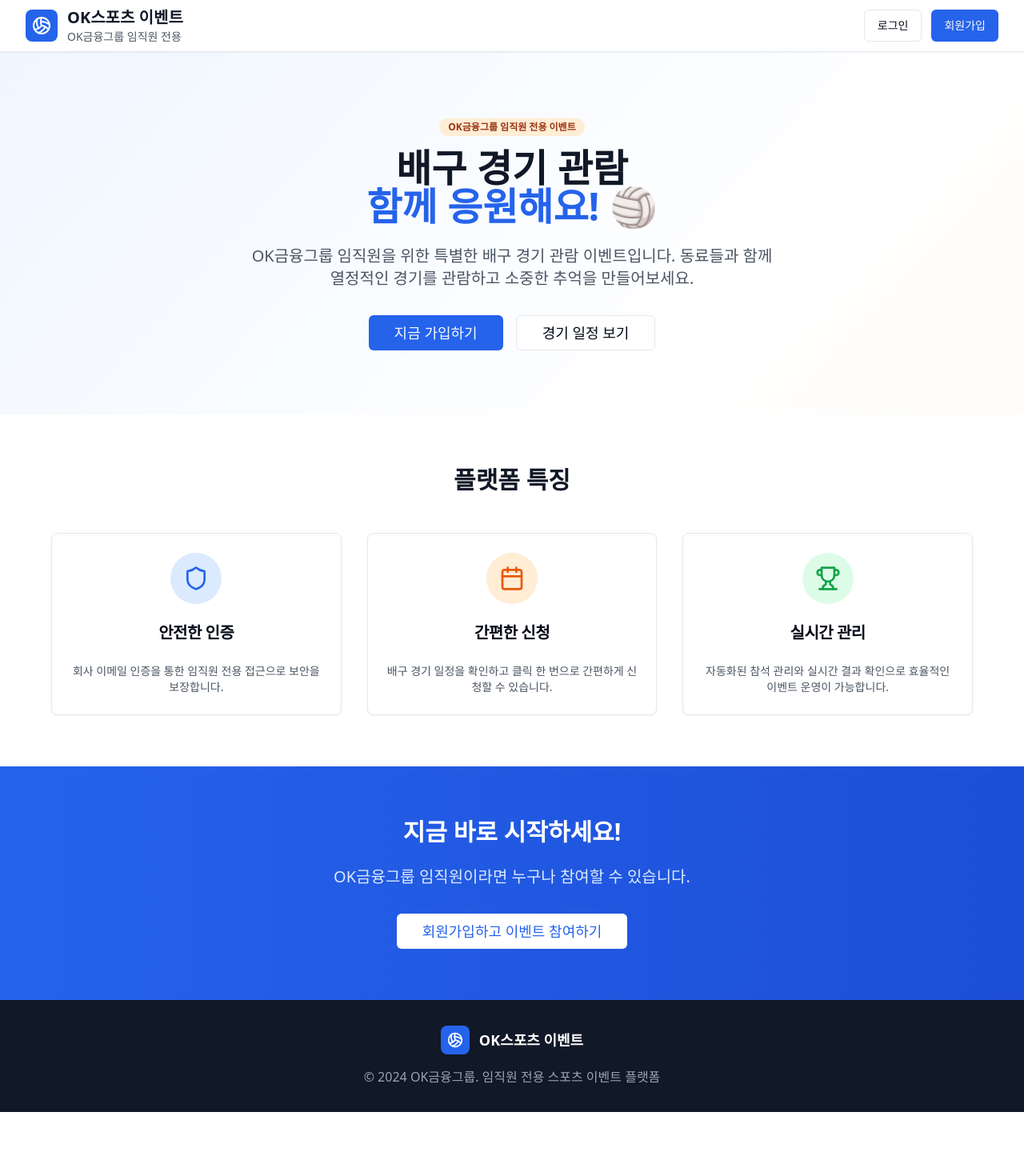
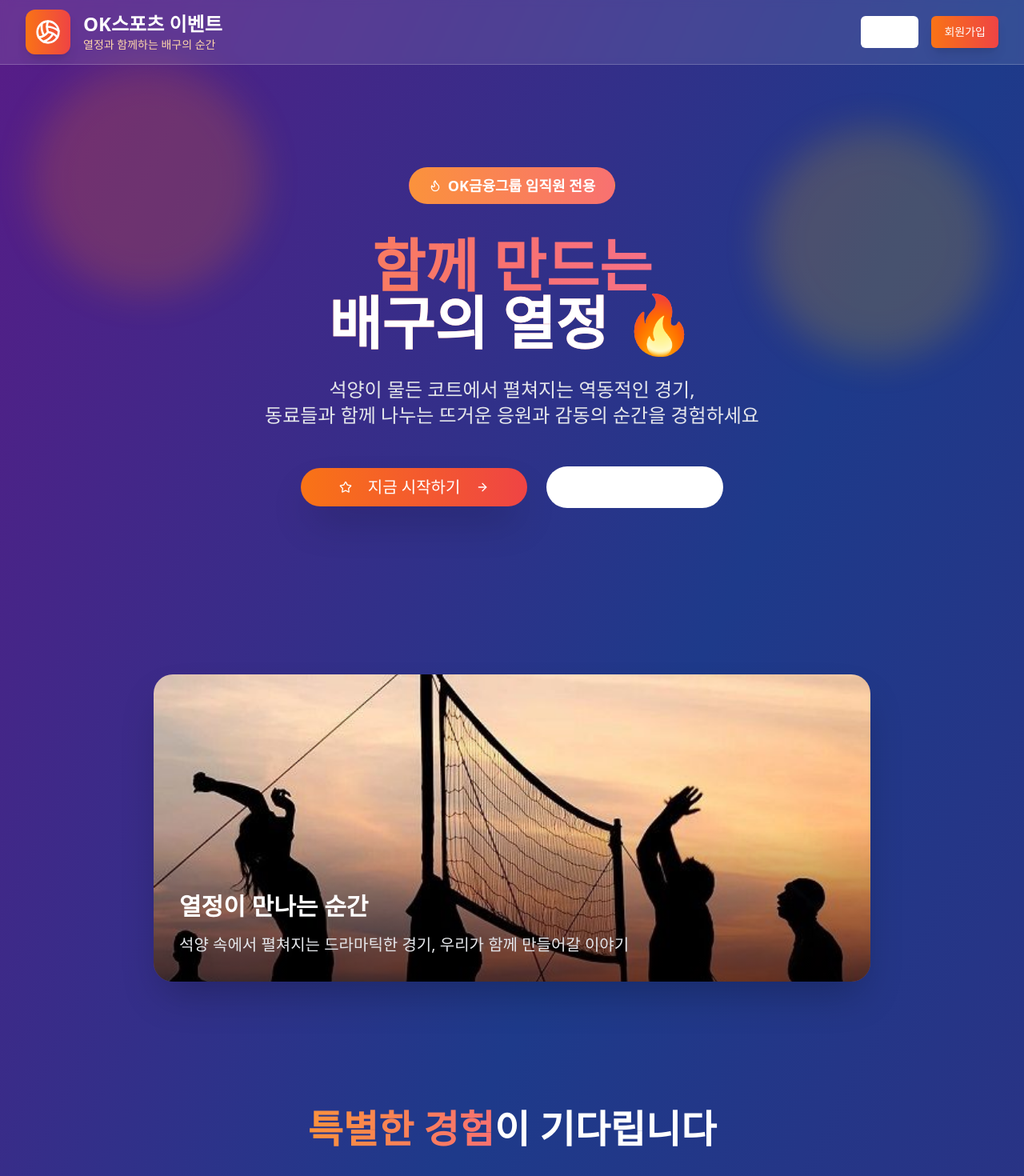
Before and after one commit to AhnJaeMin99/OK-Savings-Bank-Volleyball-Support-Team, a React (Vite) app: page / in a window 1280 px wide. Shown: the top 1470 px of the page at 80% size. Before the commit the page ends 1390 px from the top, so only its background shows below. Built offline with nearby package versions, Linux system fonts and the light colour scheme.

Commit message:
Refactor: Apply modern, energetic design
Updated the UI to match the provided image's style and incorporate current design trends, enhancing the platform's visual appeal and user engagement.

```diff
--- a/src/pages/Index.tsx
+++ b/src/pages/Index.tsx
@@ -3,38 +3,45 @@ import { useState } from 'react';
 import { Card, CardContent, CardDescription, CardHeader, CardTitle } from "@/components/ui/card";
 import { Button } from "@/components/ui/button";
 import { Badge } from "@/components/ui/badge";
-import { Calendar, Users, Shield, Trophy, Volleyball } from 'lucide-react';
+import { Calendar, Users, Shield, Trophy, Volleyball, ArrowRight, Flame, Star } from 'lucide-react';
 import { useNavigate } from 'react-router-dom';
 
 const Index = () => {
   const navigate = useNavigate();
 
   return (
-    <div className="min-h-screen bg-gradient-to-br from-blue-50 via-white to-orange-50">
+    <div className="min-h-screen bg-gradient-to-br from-purple-900 via-blue-900 to-indigo-900 relative overflow-hidden">
+      {/* Animated Background Elements */}
+      <div className="absolute inset-0 opacity-20">
+        <div className="absolute top-20 left-10 w-72 h-72 bg-orange-500 rounded-full mix-blend-multiply filter blur-xl animate-pulse"></div>
+        <div className="absolute top-40 right-10 w-72 h-72 bg-yellow-500 rounded-full mix-blend-multiply filter blur-xl animate-pulse animation-delay-2000"></div>
+        <div className="absolute -bottom-32 left-20 w-96 h-96 bg-pink-500 rounded-full mix-blend-multiply filter blur-xl animate-pulse animation-delay-4000"></div>
+      </div>
+
       {/* Header */}
-      <header className="bg-white shadow-sm border-b">
+      <header className="relative z-10 backdrop-blur-sm bg-white/10 border-b border-white/20">
         <div className="max-w-7xl mx-auto px-4 sm:px-6 lg:px-8">
-          <div className="flex justify-between items-center h-16">
-            <div className="flex items-center space-x-3">
-              <div className="bg-blue-600 rounded-lg p-2">
-                <Volleyball className="h-6 w-6 text-white" />
+          <div className="flex justify-between items-center h-20">
+            <div className="flex items-center space-x-4">
+              <div className="bg-gradient-to-r from-orange-500 to-red-500 rounded-xl p-3 shadow-lg">
+                <Volleyball className="h-8 w-8 text-white" />
               </div>
               <div>
-                <h1 className="text-xl font-bold text-gray-900">OK스포츠 이벤트</h1>
-                <p className="text-sm text-gray-600">OK금융그룹 임직원 전용</p>
+                <h1 className="text-2xl font-bold text-white">OK스포츠 이벤트</h1>
+                <p className="text-sm text-orange-200">열정과 함께하는 배구의 순간</p>
               </div>
             </div>
-            <div className="flex space-x-3">
+            <div className="flex space-x-4">
               <Button
                 variant="outline"
                 onClick={() => navigate('/login')}
-                className="hover:bg-blue-50"
+                className="border-white/30 text-white hover:bg-white/10 backdrop-blur-sm"
               >
                 로그인
               </Button>
               <Button
                 onClick={() => navigate('/signup')}
-                className="bg-blue-600 hover:bg-blue-700"
+                className="bg-gradient-to-r from-orange-500 to-red-500 hover:from-orange-600 hover:to-red-600 text-white shadow-lg"
               >
                 회원가입
               </Button>
@@ -44,32 +51,40 @@ const Index = () => {
       </header>
 
       {/* Hero Section */}
-      <section className="py-20 px-4">
-        <div className="max-w-4xl mx-auto text-center">
-          <Badge className="mb-4 bg-orange-100 text-orange-800 hover:bg-orange-200">
-            OK금융그룹 임직원 전용 이벤트
+      <section className="relative z-10 py-32 px-4">
+        <div className="max-w-6xl mx-auto text-center">
+          <div className="flex justify-center mb-6">
+            <Badge className="mb-4 bg-gradient-to-r from-orange-400 to-red-400 text-white hover:from-orange-500 hover:to-red-500 px-6 py-2 text-lg">
+              <Flame className="w-4 h-4 mr-2" />
+              OK금융그룹 임직원 전용
             </Badge>
-          <h2 className="text-4xl md:text-5xl font-bold text-gray-900 mb-6">
-            배구 경기 관람
-            <span className="text-blue-600 block">함께 응원해요! 🏐</span>
+          </div>
+
+          <h2 className="text-6xl md:text-7xl font-bold text-transparent bg-clip-text bg-gradient-to-r from-orange-400 via-red-400 to-pink-400 mb-8 leading-tight">
+            함께 만드는
+            <span className="block text-white">배구의 열정 🔥</span>
           </h2>
-          <p className="text-xl text-gray-600 mb-8 max-w-2xl mx-auto">
-            OK금융그룹 임직원을 위한 특별한 배구 경기 관람 이벤트입니다.
-            동료들과 함께 열정적인 경기를 관람하고 소중한 추억을 만들어보세요.
+
+          <p className="text-xl md:text-2xl text-gray-200 mb-12 max-w-4xl mx-auto leading-relaxed">
+            석양이 물든 코트에서 펼쳐지는 역동적인 경기,<br />
+            동료들과 함께 나누는 뜨거운 응원과 감동의 순간을 경험하세요
           </p>
-          <div className="flex flex-col sm:flex-row gap-4 justify-center">
+
+          <div className="flex flex-col sm:flex-row gap-6 justify-center items-center">
             <Button
               size="lg"
               onClick={() => navigate('/signup')}
-              className="bg-blue-600 hover:bg-blue-700 text-lg px-8 py-3"
+              className="bg-gradient-to-r from-orange-500 to-red-500 hover:from-orange-600 hover:to-red-600 text-white text-xl px-12 py-6 rounded-full shadow-2xl transform hover:scale-105 transition-all duration-300"
             >
-              지금 가입하기
+              <Star className="w-6 h-6 mr-3" />
+              지금 시작하기
+              <ArrowRight className="w-6 h-6 ml-3" />
             </Button>
             <Button
               size="lg"
               variant="outline"
               onClick={() => navigate('/events')}
-              className="text-lg px-8 py-3 hover:bg-blue-50"
+              className="border-2 border-white/50 text-white hover:bg-white/10 backdrop-blur-sm text-xl px-12 py-6 rounded-full"
             >
               경기 일정 보기
             </Button>
@@ -77,51 +92,70 @@ const Index = () => {
         </div>
       </section>
 
+      {/* Dynamic Image Section */}
+      <section className="relative z-10 py-20 px-4">
+        <div className="max-w-4xl mx-auto">
+          <div className="relative rounded-3xl overflow-hidden shadow-2xl transform hover:scale-105 transition-transform duration-500">
+            <img
+              src="/lovable-uploads/43b6a157-fe80-4d38-89ed-5af2b3a93f1e.png"
+              alt="배구 경기 실루엣"
+              className="w-full h-96 object-cover"
+            />
+            <div className="absolute inset-0 bg-gradient-to-t from-black/60 via-transparent to-transparent"></div>
+            <div className="absolute bottom-8 left-8 right-8">
+              <h3 className="text-3xl font-bold text-white mb-4">열정이 만나는 순간</h3>
+              <p className="text-xl text-gray-200">석양 속에서 펼쳐지는 드라마틱한 경기, 우리가 함께 만들어갈 이야기</p>
+            </div>
+          </div>
+        </div>
+      </section>
+
       {/* Features Section */}
-      <section className="py-16 px-4 bg-white">
+      <section className="relative z-10 py-20 px-4">
         <div className="max-w-6xl mx-auto">
-          <h3 className="text-3xl font-bold text-center text-gray-900 mb-12">
-            플랫폼 특징
+          <h3 className="text-4xl md:text-5xl font-bold text-center text-white mb-16">
+            <span className="text-transparent bg-clip-text bg-gradient-to-r from-orange-400 to-red-400">특별한 경험</span>이 기다립니다
           </h3>
+
           <div className="grid md:grid-cols-3 gap-8">
-            <Card className="hover:shadow-lg transition-shadow duration-300">
+            <Card className="bg-white/10 backdrop-blur-sm border-white/20 hover:bg-white/20 transition-all duration-300 transform hover:scale-105 hover:shadow-2xl">
               <CardHeader className="text-center">
-                <div className="bg-blue-100 rounded-full w-16 h-16 flex items-center justify-center mx-auto mb-4">
-                  <Shield className="h-8 w-8 text-blue-600" />
+                <div className="bg-gradient-to-r from-blue-500 to-purple-500 rounded-full w-20 h-20 flex items-center justify-center mx-auto mb-6 shadow-lg">
+                  <Shield className="h-10 w-10 text-white" />
                 </div>
-                <CardTitle className="text-xl">안전한 인증</CardTitle>
+                <CardTitle className="text-2xl text-white">안전한 인증</CardTitle>
               </CardHeader>
               <CardContent>
-                <CardDescription className="text-center text-gray-600">
-                  회사 이메일 인증을 통한 임직원 전용 접근으로 보안을 보장합니다.
+                <CardDescription className="text-center text-gray-200 text-lg">
+                  회사 이메일 인증을 통한 완벽한 보안 시스템으로 임직원만의 특별한 공간을 제공합니다
                 </CardDescription>
               </CardContent>
             </Card>
 
-            <Card className="hover:shadow-lg transition-shadow duration-300">
+            <Card className="bg-white/10 backdrop-blur-sm border-white/20 hover:bg-white/20 transition-all duration-300 transform hover:scale-105 hover:shadow-2xl">
               <CardHeader className="text-center">
-                <div className="bg-orange-100 rounded-full w-16 h-16 flex items-center justify-center mx-auto mb-4">
-                  <Calendar className="h-8 w-8 text-orange-600" />
+                <div className="bg-gradient-to-r from-orange-500 to-red-500 rounded-full w-20 h-20 flex items-center justify-center mx-auto mb-6 shadow-lg">
+                  <Calendar className="h-10 w-10 text-white" />
                 </div>
-                <CardTitle className="text-xl">간편한 신청</CardTitle>
+                <CardTitle className="text-2xl text-white">간편한 신청</CardTitle>
               </CardHeader>
               <CardContent>
-                <CardDescription className="text-center text-gray-600">
-                  배구 경기 일정을 확인하고 클릭 한 번으로 간편하게 신청할 수 있습니다.
+                <CardDescription className="text-center text-gray-200 text-lg">
+                  직관적인 인터페이스로 언제 어디서나 쉽고 빠르게 경기 관람을 신청할 수 있습니다
                 </CardDescription>
               </CardContent>
             </Card>
 
-            <Card className="hover:shadow-lg transition-shadow duration-300">
+            <Card className="bg-white/10 backdrop-blur-sm border-white/20 hover:bg-white/20 transition-all duration-300 transform hover:scale-105 hover:shadow-2xl">
               <CardHeader className="text-center">
-                <div className="bg-green-100 rounded-full w-16 h-16 flex items-center justify-center mx-auto mb-4">
-                  <Trophy className="h-8 w-8 text-green-600" />
+                <div className="bg-gradient-to-r from-green-500 to-teal-500 rounded-full w-20 h-20 flex items-center justify-center mx-auto mb-6 shadow-lg">
+                  <Trophy className="h-10 w-10 text-white" />
                 </div>
-                <CardTitle className="text-xl">실시간 관리</CardTitle>
+                <CardTitle className="text-2xl text-white">실시간 관리</CardTitle>
               </CardHeader>
               <CardContent>
-                <CardDescription className="text-center text-gray-600">
-                  자동화된 참석 관리와 실시간 결과 확인으로 효율적인 이벤트 운영이 가능합니다.
+                <CardDescription className="text-center text-gray-200 text-lg">
+                  스마트한 자동화 시스템으로 참석 관리부터 결과 확인까지 모든 것이 실시간으로
                 </CardDescription>
               </CardContent>
             </Card>
@@ -130,36 +164,41 @@ const Index = () => {
       </section>
 
       {/* CTA Section */}
-      <section className="py-16 px-4 bg-gradient-to-r from-blue-600 to-blue-700">
+      <section className="relative z-10 py-24 px-4">
         <div className="max-w-4xl mx-auto text-center">
-          <h3 className="text-3xl font-bold text-white mb-6">
-            지금 바로 시작하세요!
+          <div className="bg-gradient-to-r from-orange-500 to-red-500 rounded-3xl p-12 shadow-2xl transform hover:scale-105 transition-transform duration-300">
+            <h3 className="text-4xl md:text-5xl font-bold text-white mb-8">
+              열정의 무대로 <span className="text-yellow-300">초대합니다</span>
             </h3>
-          <p className="text-xl text-blue-100 mb-8">
-            OK금융그룹 임직원이라면 누구나 참여할 수 있습니다.
+            <p className="text-xl md:text-2xl text-orange-100 mb-10 leading-relaxed">
+              OK금융그룹 가족이라면 누구나 참여할 수 있는<br />
+              특별하고 뜨거운 순간들이 여러분을 기다리고 있습니다
             </p>
             <Button
               size="lg"
               variant="secondary"
               onClick={() => navigate('/signup')}
-            className="text-lg px-8 py-3 bg-white text-blue-600 hover:bg-gray-100"
+              className="text-xl px-12 py-6 bg-white text-orange-600 hover:bg-gray-100 rounded-full shadow-lg transform hover:scale-105 transition-all duration-300"
             >
-            회원가입하고 이벤트 참여하기
+              <Users className="w-6 h-6 mr-3" />
+              지금 참여하기
+              <ArrowRight className="w-6 h-6 ml-3" />
             </Button>
+          </div>
         </div>
       </section>
 
       {/* Footer */}
-      <footer className="bg-gray-900 text-white py-8">
+      <footer className="relative z-10 bg-black/30 backdrop-blur-sm text-white py-12 border-t border-white/10">
         <div className="max-w-6xl mx-auto px-4 text-center">
-          <div className="flex items-center justify-center space-x-3 mb-4">
-            <div className="bg-blue-600 rounded-lg p-2">
-              <Volleyball className="h-5 w-5 text-white" />
+          <div className="flex items-center justify-center space-x-4 mb-6">
+            <div className="bg-gradient-to-r from-orange-500 to-red-500 rounded-xl p-3 shadow-lg">
+              <Volleyball className="h-6 w-6 text-white" />
             </div>
-            <span className="text-lg font-semibold">OK스포츠 이벤트</span>
+            <span className="text-2xl font-bold">OK스포츠 이벤트</span>
           </div>
-          <p className="text-gray-400">
-            © 2024 OK금융그룹. 임직원 전용 스포츠 이벤트 플랫폼
+          <p className="text-gray-300 text-lg">
+            © 2024 OK금융그룹. 함께하는 열정, 나누는 감동
           </p>
         </div>
       </footer>
```
Also changed, not shown: public/lovable-uploads/43b6a157-fe80-4d38-89ed-5af2b3a93f1e.png (added). Lines whose indentation alone changed are shown as unchanged.
